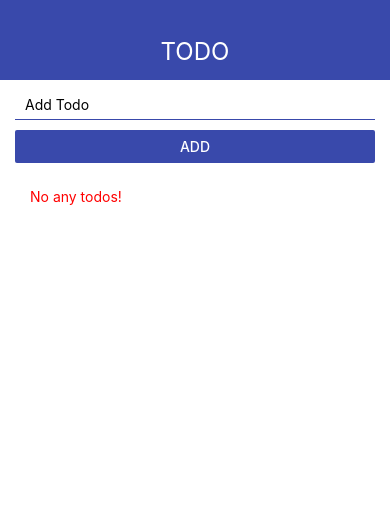
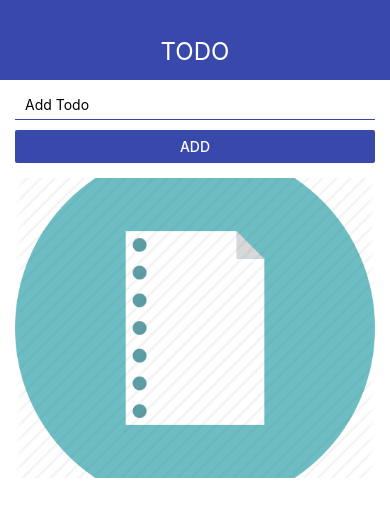
Before and after one commit to amao512/rn-todo, a React Native app: screen / in a window 390 px wide. Shown: the top 516 px of the page. Built offline with nearby package versions, Linux system fonts and the light colour scheme.

Commit message:
add: add image

```diff
--- a/src/screens/MainScreen.js
+++ b/src/screens/MainScreen.js
@@ -1,22 +1,28 @@
 import React from 'react'
-import { View, FlatList, Text, StyleSheet } from 'react-native'
+import { View, FlatList, Text, StyleSheet, Image } from 'react-native'
 import { AddTodo } from '../components/AddTodo'
 import { Todo } from '../components/Todo'
 
 export const MainScreen = ({ addTodo, todos, removeTodo, openTodo }) => {
+
+    let content = <FlatList
+                    data={todos}
+                    renderItem={({item}) => (
+                        <Todo todo={item} removeTodo={removeTodo} openTodo={openTodo} />
+                    )}
+                    keyExtractor={todo => todo.id.toString()}
+                    style={styles.todos}
+                />
+
+    if(todos.length === 0){
+        content = <View style={styles.imgWrap}><Image style={styles.imgWrap} source={require('../../assets/no-items.png')} /></View>
+    }
+
     return (
         <View>
             <AddTodo addTodo={addTodo} />
 
-            <FlatList
-                data={todos}
-                renderItem={({item}) => (
-                    <Todo todo={item} removeTodo={removeTodo} openTodo={openTodo} />
-                )}
-                keyExtractor={todo => todo.id.toString()}
-                style={styles.todos}
-            />
-            { todos.length === 0 && <Text style={styles.noTodos}>No any todos!</Text> }
+            { content }
         </View>
     )
 }
@@ -25,9 +31,16 @@ const styles = StyleSheet.create({
     todos: {
         marginTop: 10
     },
-    noTodos: {
+    imgWrap: {
+        height: 300,
+        width: '100%',
         justifyContent: 'center',
-        padding: 15,
-        color: 'red'
-      }
+        alignItems: 'center',
+        marginTop: 10
+    },
+    image: {
+        height: '100%',
+        width: '100%',
+        resizeMode: 'contain',
+    }
 })
```
Also changed, not shown: assets/no-items.png (added).
